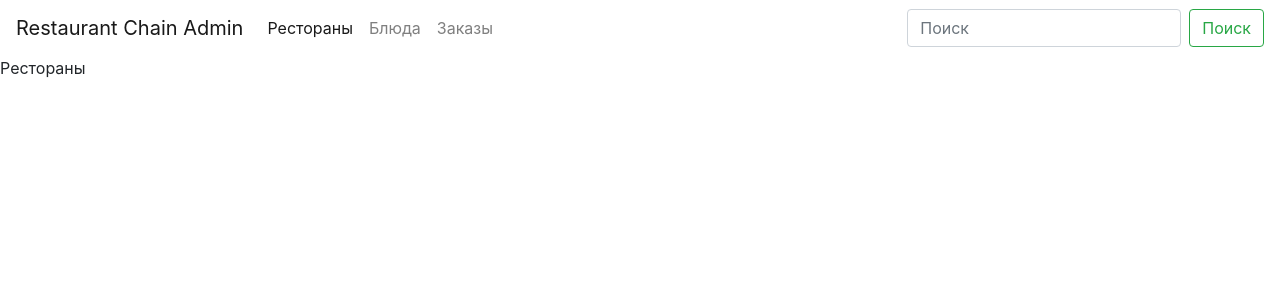
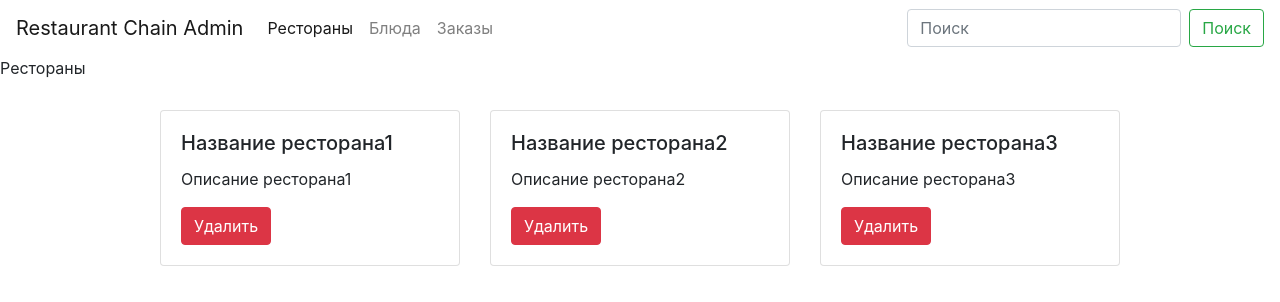
Before and after one commit to RestaurantChainBSU/frontend, a React (Create React App) app: page /restaurants in a window 1280 px wide. Shown: the top 302 px of the page. Built offline with nearby package versions, Linux system fonts and the light colour scheme.

Commit message:
Create ListItem for carrying inforamtion about list items (ex. restaurants, dishes) and Deck for holding them

```diff
--- a/src/components/Restaurants.js
+++ b/src/components/Restaurants.js
@@ -1,7 +1,16 @@
+import Deck from './common/Deck';
+import ListItem from './common/ListItem';
 
 function Restaurants() {
+  const restaurantItems = [<ListItem name='Название ресторана1' description='Описание ресторана1' />,
+                           <ListItem name='Название ресторана2' description='Описание ресторана2' />,
+                           <ListItem name='Название ресторана3' description='Описание ресторана3' />];
+
   return (
-    <p>Рестораны</p>
+    <>
+      <p>Рестораны</p>
+      <Deck cards={restaurantItems} />
+    </>
   );
 }
 
--- /dev/null
+++ b/src/components/common/Deck.js
@@ -0,0 +1,11 @@
+import { CardDeck } from 'react-bootstrap';
+
+function Deck(props) {
+  return (
+    <CardDeck style={{ width: '80%', margin: 'auto', marginTop: '30px', justifyContent: 'center' }} >
+        {props.cards}
+    </CardDeck>
+  );
+}
+
+export default Deck;
--- /dev/null
+++ b/src/components/common/ListItem.js
@@ -0,0 +1,16 @@
+import Card from 'react-bootstrap/Card';
+import Button from 'react-bootstrap/Button';
+
+function ListItem(props) {
+  return (
+    <Card style={{ flex: '0 0 300px' }}>
+      <Card.Body>
+        <Card.Title>{props.name}</Card.Title>
+        <Card.Text>{props.description}</Card.Text>
+        <Button variant="danger">Удалить</Button>
+      </Card.Body>
+    </Card>
+  );
+}
+
+export default ListItem;
```
